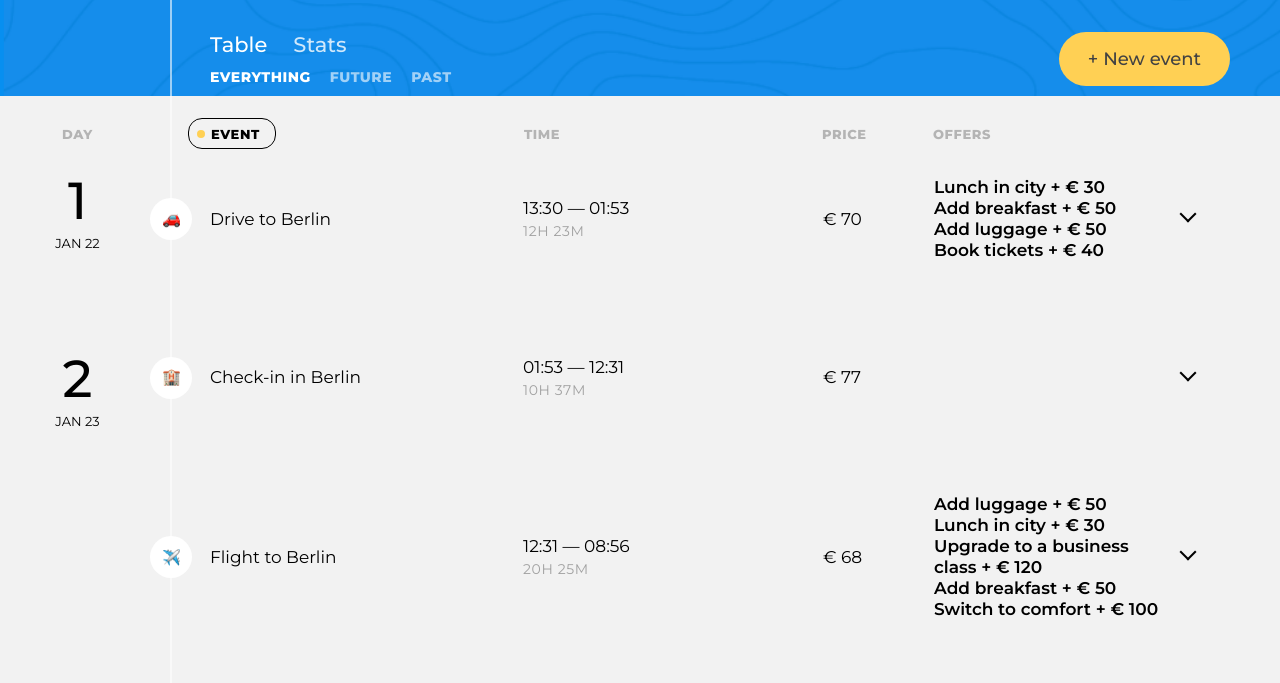
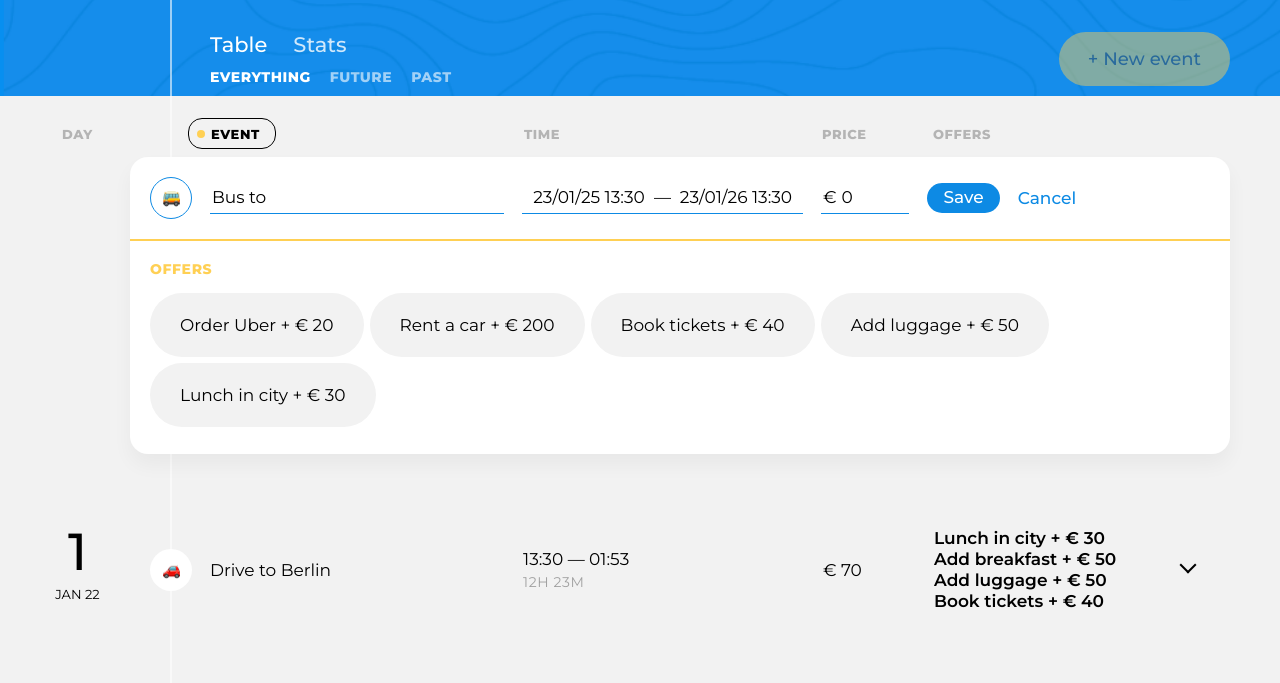
Before and after one commit to M1sterRob0t/big-trip, a website built with webpack: page public/index.html in a window 1280 px wide. Both pictures are taken after a click on the button "New event". Shown: the part 71-754 px from the top of the page. Built offline with nearby package versions, Linux system fonts and the light colour scheme.

Commit message:
Реализовал механизм создания данных

```diff
--- a/public/css/style.css
+++ b/public/css/style.css
@@ -15,16 +15,6 @@ main {
   body {
     font-weight: 200;
     -moz-osx-font-smoothing: grayscale; } }
-
-.visually-hidden {
-  position: absolute;
-  overflow: hidden;
-  clip: rect(0 0 0 0);
-  width: 1px;
-  height: 1px;
-  padding: 0;
-  margin: -1px;
-  border: 0; }
 
 .page-body {
   display: -ms-flexbox;
@@ -930,3 +920,13 @@ main {
 
 .statistics__item:not(:last-child) {
   margin-bottom: 78px; }
+
+.visually-hidden {
+  position: absolute;
+  overflow: hidden;
+  clip: rect(0 0 0 0);
+  width: 1px;
+  height: 1px;
+  padding: 0;
+  margin: -1px;
+  border: 0; }
--- a/public/index.html
+++ b/public/index.html
@@ -25,8 +25,7 @@
             <h2 class="visually-hidden">Filter events</h2>
             <!-- Фильтры -->
           </div>
-
-          <button class="trip-main__event-add-btn  btn  btn--big  btn--yellow" type="button">New event</button>
+          <!-- Кнопка добавления -->
         </div>
       </div>
     </header>
--- a/src/components/event-edit.js
+++ b/src/components/event-edit.js
@@ -4,6 +4,7 @@ import AbstractSmartComponent from "./abstract-smart-component";
 import flatpickr from "flatpickr";
 import "flatpickr/dist/flatpickr.min.css";
 import moment from "moment";
+import {EmptyPoint} from "../controllers/pointController";
 
 const DATE_FORMAT = `YY/MM/DD HH:mm`;
 const parseFormData = (formData) => {
@@ -15,8 +16,11 @@ const parseFormData = (formData) => {
 };
 
 const createTripEventEditTemplate = (point, offers, destinations) => {
+  const isCreating = (point === EmptyPoint) ? true : false;
   const {type, destination, offers: chosenOffers, price, dateFrom, dateTo, isFavorite} = point;
-  const {name: city, description, pictures} = destination;
+  const {name: city = ``, description, pictures} = destination;
+  const isDestination = destination ? true : false;
+
 
   const allOffers = offers.find((el) => el.type === type).offers;
   const cities = destinations.map((el) => el.name);
@@ -79,17 +83,20 @@ const createTripEventEditTemplate = (point, offers, destinations) => {
         </div>
 
         <button class="event__save-btn  btn  btn--blue" type="submit">Save</button>
+        ${isCreating ? `
+          <button class="event__reset-btn" type="reset">Cancel</button>` : `
           <button class="event__reset-btn" type="reset">Delete</button>
+        `}
 
         <input id="event-favorite-1" class="event__favorite-checkbox  visually-hidden"
           type="checkbox" name="event-favorite" ${isFavorite ? `checked` : ``}>
-        <label class="event__favorite-btn" for="event-favorite-1">
+        <label class="event__favorite-btn ${isCreating ? `visually-hidden` : ``}" for="event-favorite-1">
           <span class="visually-hidden">Add to favorite</span>
           <svg class="event__favorite-icon" width="28" height="28" viewBox="0 0 28 28">
             <path d="M14 21l-8.22899 4.3262 1.57159-9.1631L.685209 9.67376 9.8855 8.33688 14 0l4.1145 8.33688 9.2003 1.33688-6.6574 6.48934 1.5716 9.1631L14 21z"/>
           </svg>
         </label>
-        <button class="event__rollup-btn" type="button">
+        <button class="event__rollup-btn ${isCreating ? `visually-hidden` : ``}" type="button">
           <span class="visually-hidden">Open event</span>
         </button>
       </header>
@@ -101,7 +108,7 @@ const createTripEventEditTemplate = (point, offers, destinations) => {
             ${allOffers.map((el) => createOfferMarkup(el.title, el.price, chosenOffers)).join(``)}
           </div>
         </section>
-
+        ${isDestination ? `
           <section class="event__section  event__section--destination">
             <h3 class="event__section-title  event__section-title--destination">Destination</h3>
             <p class="event__destination-description">${description}</p>
@@ -111,7 +118,7 @@ const createTripEventEditTemplate = (point, offers, destinations) => {
                 ${pictures.map((el) => createEventPhotoMarkup(el.src, el.description)).join(``)}
               </div>
             </div>
-        </section>
+          </section>` : ``}
       </section>
     </form>
   `);
@@ -209,7 +216,7 @@ export default class EventEdit extends AbstractSmartComponent {
     const dateStartElement = this.getElement().querySelector(`#event-start-time-1`);
     const dateEndElement = this.getElement().querySelector(`#event-end-time-1`);
     dateStartElement.addEventListener(`focus`, () => {
-      this._applyFlatpickr(dateStartElement, {defaultDate: this._point.dateFrom, maxDate: dateEndElement.value});
+      this._applyFlatpickr(dateStartElement, {defaultDate: dateStartElement.value, maxDate: dateEndElement.value});
     });
   }
 
@@ -217,7 +224,7 @@ export default class EventEdit extends AbstractSmartComponent {
     const dateStartElement = this.getElement().querySelector(`#event-start-time-1`);
     const dateEndElement = this.getElement().querySelector(`#event-end-time-1`);
     dateEndElement.addEventListener(`focus`, () => {
-      this._applyFlatpickr(dateEndElement, {defaultDate: this._point.dateTo, minDate: dateStartElement.value});
+      this._applyFlatpickr(dateEndElement, {defaultDate: dateEndElement.value, minDate: dateStartElement.value});
     });
   }
 
@@ -230,7 +237,6 @@ export default class EventEdit extends AbstractSmartComponent {
     this._rollupButtonClickHandler = cb;
     this.getElement().querySelector(`.event__rollup-btn`).addEventListener(`click`, cb);
   }
-
 
   recoveryListeners() {
     this.setFormSubmitHandler(this._formSubmitHandler);
@@ -254,7 +260,7 @@ export default class EventEdit extends AbstractSmartComponent {
     }
 
     const flatpickrSetting = {
-      allowInput: true,
+      // allowInput: true,
       enableTime: true,
       dateFormat: `y/m/d H:i`,
       onClose: this._dateStartInputChangeHandler,
--- /dev/null
+++ b/src/components/new-event-button.js
@@ -0,0 +1,28 @@
+import AbstractComponent from "./abstract-component";
+
+const createNewEventButtonTemplate = () => {
+  return (`
+    <button class="trip-main__event-add-btn  btn  btn--big  btn--yellow" type="button">New event</button>
+  `);
+};
+
+export default class NewEventButton extends AbstractComponent {
+  getTemplate() {
+    return createNewEventButtonTemplate();
+  }
+
+  setButtonClickHandler(cb) {
+    this.getElement().addEventListener(`click`, () => {
+      this.disableModeOn();
+      cb();
+    });
+  }
+
+  disableModeOn() {
+    this.getElement().disabled = true;
+  }
+
+  disableModeOff() {
+    this.getElement().disabled = false;
+  }
+}
--- a/src/controllers/pointController.js
+++ b/src/controllers/pointController.js
@@ -1,6 +1,6 @@
 import EventEdit from "../components/event-edit";
 import Event from "../components/event";
-import {render, replace, remove} from "../utils/render";
+import {render, RenderPosition, replace, remove} from "../utils/render";
 
 export const Mode = {
   DEFAULT: `default`,
@@ -8,7 +8,16 @@ export const Mode = {
   CREATING: `creating`,
 };
 
-export const EmptyPoint = {};
+export const EmptyPoint = {
+  id: Math.random() * new Date(),
+  price: 0,
+  dateFrom: new Date(),
+  dateTo: new Date(+new Date() + 1000 * 60 * 60 * 24),
+  destination: ``,
+  isFavorite: false,
+  offers: [],
+  type: `bus`,
+};
 
 export default class PointController {
   constructor(container, dataChangeHandler, viewChangeHandler) {
@@ -25,9 +34,11 @@ export default class PointController {
 
     this.isEditMode = false;
     this.isSavingMode = false;
+    this.isCreatingMode = false;
   }
 
-  render(point, offers, destinations) {
+  render(point, offers, destinations, isCreatingMode) {
+    // debugger;
     this._point = point;
 
     const oldEventComponent = this._eventComponent;
@@ -84,7 +95,13 @@ export default class PointController {
       this._replaceEditToEvent();
     });
 
-    render(this._container, this._eventComponent);
+    if (isCreatingMode) {
+      this.isEditMode = true;
+      document.addEventListener(`keydown`, this._onEscKeyDown);
+      render(this._container, this._eventEditComponent, RenderPosition.BEFOREBEGIN);
+    } else {
+      render(this._container, this._eventComponent);
+    }
   }
 
   destroy() {
--- a/src/controllers/tripController.js
+++ b/src/controllers/tripController.js
@@ -46,23 +46,22 @@ const getSortedPoints = (sortType, array) => {
 };
 
 export default class TripController {
-  constructor(container, pointsModel, offersModel, destinationsModel) {
+  constructor(container, pointsModel, offersModel, destinationsModel, newEventButtonComponent) {
     this._coltainer = container;
     this._pointsModel = pointsModel;
     this._offersModel = offersModel;
     this._destinatiosModel = destinationsModel;
 
+    this._newEventButtonComponent = newEventButtonComponent;
+    this._sortComponent = new Sort();
+    this._daysComponent = new Days();
+
     this._points = null;
     this._offers = null;
     this._destinations = null;
 
-    this._sortComponent = null;
-    this._daysComponent = null;
+    this._pointControllers = [];
 
-    this._sortComponent = new Sort();
-    this._daysComponent = new Days();
-
-    this._pointControllers = [];
     this._sortTypeChangeHandler = this._sortTypeChangeHandler.bind(this);
     this._dataChangeHandler = this._dataChangeHandler.bind(this);
     this._viewChangeHandler = this._viewChangeHandler.bind(this);
@@ -70,7 +69,6 @@ export default class TripController {
 
     this._pointsModel.setFilterChangeHandler(this._filterChangeHandler);
     this._sortComponent.setSortTypeChangeHandler(this._sortTypeChangeHandler);
-
   }
 
   render() {
@@ -86,10 +84,19 @@ export default class TripController {
 
     render(this._coltainer, this._sortComponent);
     render(this._coltainer, this._daysComponent);
+
     const tripDaysElement = this._daysComponent.getElement();
+    const sortType = this._sortComponent.sortType;
 
-    const sortType = this._sortComponent.sortType;
     this._renderBySortType(tripDaysElement, sortType, getSortedPoints(sortType, this._points));
+  }
+
+  createNewEvent() {
+    this._viewChangeHandler();
+    const tripDaysElement = this._daysComponent.getElement();
+    this._creatingPoint = new PointController(tripDaysElement, this._dataChangeHandler, this._viewChangeHandler);
+    this._creatingPoint.render(EmptyPoint, this._offers, this._destinations, true);
+    this._pointControllers.push(this._creatingPoint);
   }
 
   _renderBySortType(container, sortType, sortedPoints) {
@@ -110,18 +117,17 @@ export default class TripController {
 
     const tripDaysElement = this._daysComponent.getElement();
     this._renderBySortType(tripDaysElement, sortType, sortedPoints);
+    this._newEventButtonComponent.disableModeOff();
   }
 
   _dataChangeHandler(oldData, newData) {
     if (oldData === EmptyPoint) {
-      this._mode = Mode.CREATING;
       if (newData === null) {
-        this._pointControllers[0].destroy();
-        this._removeEvents();
-        this.render();
+        this._pointControllers.at(-1).destroy();
+        this._newEventButtonComponent.disableModeOff();
       } else {
         this._pointsModel.addData(newData);
-        this._pointControllers[0].render(newData, this._offers, this._destinations);
+        this._pointControllers.at(-1).render(newData, this._offers, this._destinations);
       }
     } else if (newData === null) {
       this._pointsModel.removeData(oldData.id);
@@ -135,8 +141,10 @@ export default class TripController {
       if (isSavingMode) {
         this._removeEvents();
         this.render();
+        this._newEventButtonComponent.disableModeOff();
       }
     }
+    console.log(this._points);
   }
 
   _viewChangeHandler() {
@@ -150,6 +158,7 @@ export default class TripController {
     this._sortComponent.setSortTypeChangeHandler(this._sortTypeChangeHandler);
 
     this.render();
+    this._newEventButtonComponent.disableModeOff();
   }
 
   _removeEvents() {
--- a/src/main.js
+++ b/src/main.js
@@ -9,6 +9,7 @@ import Points from "./models/points";
 import Offers from "./models/offers";
 import Destinations from "./models/destinations";
 import FiltersController from "./controllers/filtersController";
+import NewEventButton from "./components/new-event-button";
 
 const EVENTS_NUMBER = 10;
 const pointsModel = new Points();
@@ -21,15 +22,21 @@ destinationsModel.data = destinations;
 
 const tripInfoComponent = new TripInfo(pointsModel.data);
 const tabsComponent = new Tabs();
+const newEventButton = new NewEventButton();
+
 
 const tripMain = document.querySelector(`.trip-main`);
 const tripControlsHeaders = tripMain.querySelectorAll(`.trip-main__trip-controls h2`);
 const tripEvents = document.querySelector(`.trip-events`);
-const tripController = new TripController(tripEvents, pointsModel, offersModel, destinationsModel);
+
+const tripController = new TripController(tripEvents, pointsModel, offersModel, destinationsModel, newEventButton);
+const filtersController = new FiltersController(tripControlsHeaders[1], pointsModel);
+newEventButton.setButtonClickHandler(() => {
+  tripController.createNewEvent();
+});
 
 render(tripMain, tripInfoComponent, RenderPosition.AFTERBEGIN);
 render(tripControlsHeaders[0], tabsComponent, RenderPosition.AFTEREND);
-const filtersController = new FiltersController(tripControlsHeaders[1], pointsModel);
 filtersController.render();
-
+render(tripMain, newEventButton);
 tripController.render();
```
Lines whose indentation alone changed are shown as unchanged.
